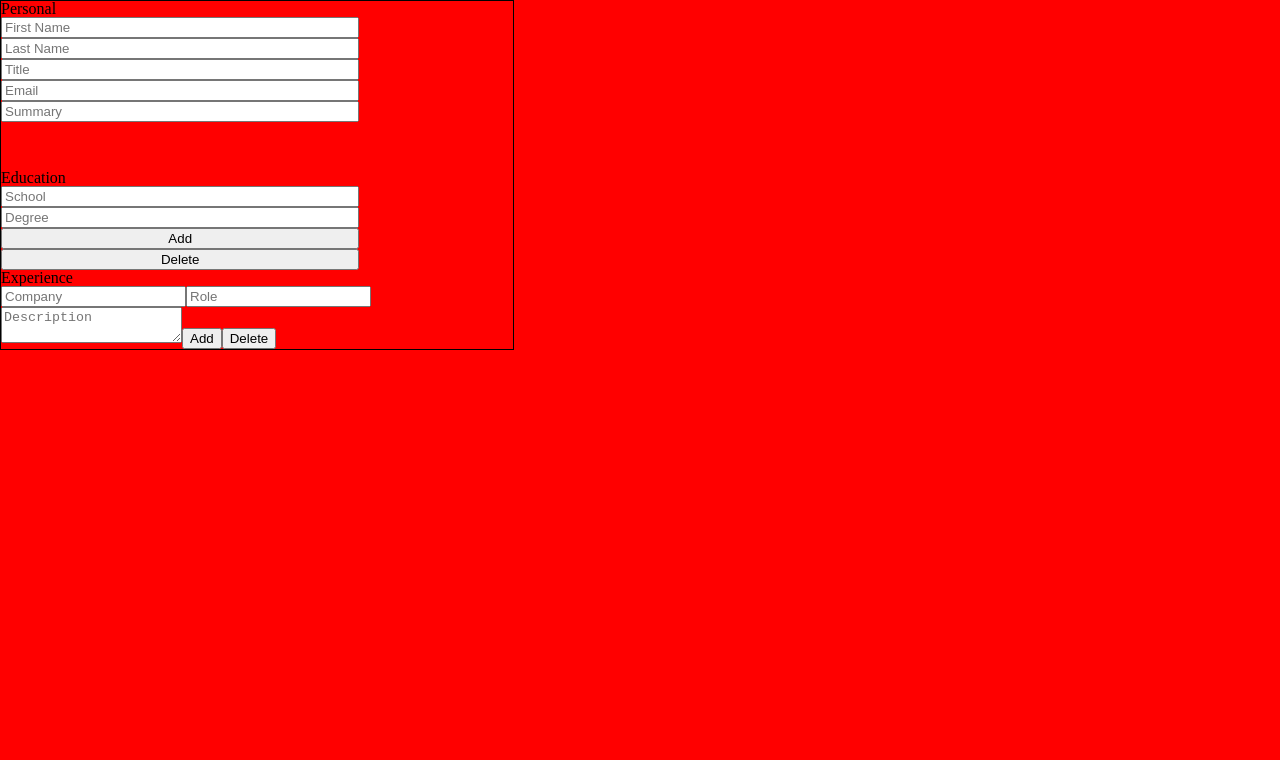
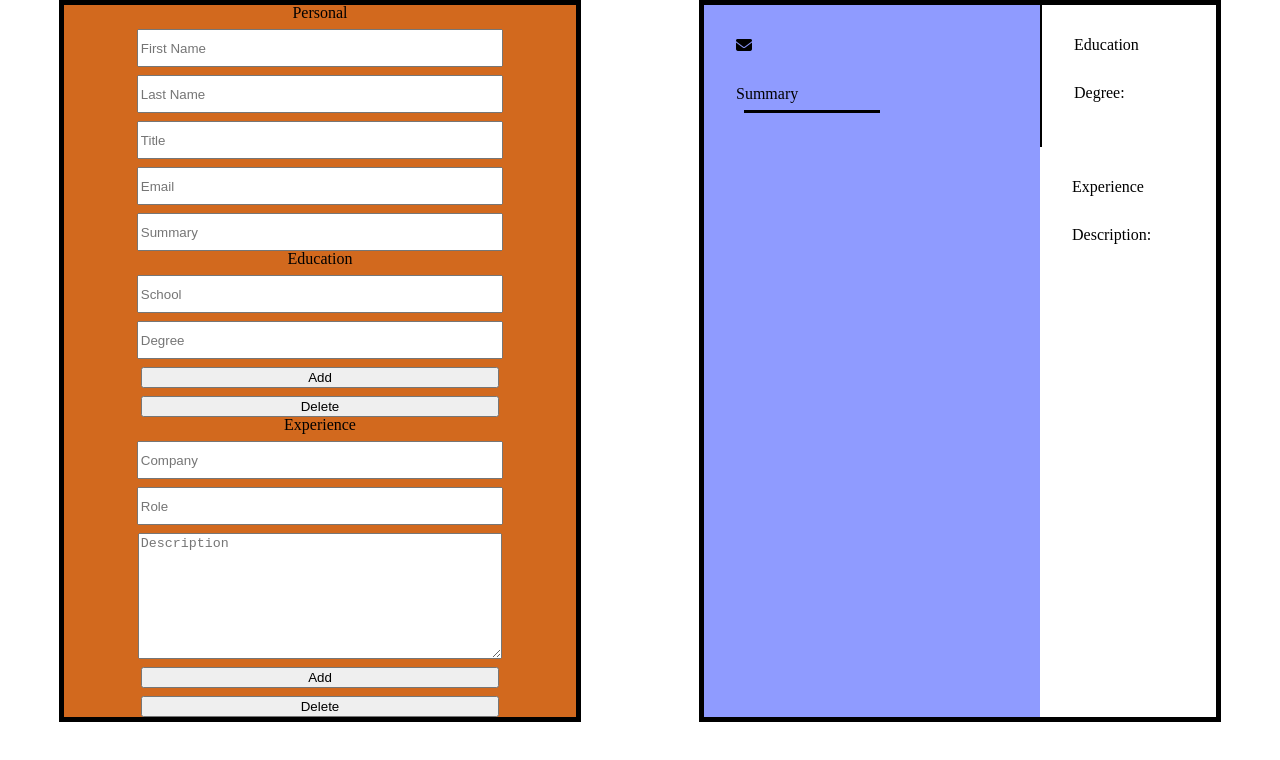
Before and after one commit to noctispine/React-Cv-App, a React (Create React App) app: page / in a window 1280 px wide. Shown: the top 760 px of the page. Built offline with nearby package versions, Linux system fonts and the light colour scheme.

Commit message:
add Experience & styles

```diff
--- a/public/index.html
+++ b/public/index.html
@@ -1,23 +1,25 @@
 <!DOCTYPE html>
 <html lang="en">
+
 <head>
   <meta charset="utf-8" />
   <link rel="icon" href="%PUBLIC_URL%/favicon.ico" />
   <meta name="viewport" content="width=device-width, initial-scale=1" />
   <meta name="theme-color" content="#000000" />
-    <meta
-      name="description"
-      content="Web site created using create-react-app"
-    />
+  <meta name="description" content="Web site created using create-react-app" />
   <link rel="apple-touch-icon" href="%PUBLIC_URL%/logo192.png" />
 
   <link rel="manifest" href="%PUBLIC_URL%/manifest.json" />
 
+  <script src="https://kit.fontawesome.com/0df074547b.js" crossorigin="anonymous"></script>
+
   <title>Cv App</title>
 </head>
+
 <body>
   <noscript>You need to enable JavaScript to run this app.</noscript>
   <div id="root"></div>
 
 </body>
+
 </html>
--- a/src/components/CvForm/EducationForm.js
+++ b/src/components/CvForm/EducationForm.js
@@ -3,7 +3,6 @@ import React from "react";
 const EducationForm = ({ education, onChange, handleAdd, handleDelete }) => {
   const educationItems = education.map((item) => (
     <div key={item.id} id={item.id}>
-      <h3>Education</h3>
       <input
         onChange={(e) => onChange(e, item.id)}
         type="text"
@@ -24,7 +23,13 @@ const EducationForm = ({ education, onChange, handleAdd, handleDelete }) => {
       <button onClick={(id) => handleDelete(item.id)}>Delete</button>
     </div>
   ));
-  return <div className="education-form">{educationItems}</div>;
+
+  return (
+    <div className="education-form">
+      <h3 id="education">Education</h3>
+      {educationItems}
+    </div>
+  );
 };
 
 export default EducationForm;
--- a/src/components/CvForm/ExperienceForm.js
+++ b/src/components/CvForm/ExperienceForm.js
@@ -3,7 +3,6 @@ import React from "react";
 const ExperienceForm = ({ experience, onChange, handleAdd, handleDelete }) => {
   const experienceItems = experience.map((item) => (
     <div key={item.id} id={item.id}>
-      <h3>Experience</h3>
       <input
         onChange={(e) => onChange(e, item.id)}
         type="text"
@@ -23,6 +22,8 @@ const ExperienceForm = ({ experience, onChange, handleAdd, handleDelete }) => {
         name="description"
         value={item.description}
         placeholder="Description"
+        cols="50"
+        rows="8"
       ></textarea>
 
       <button onClick={handleAdd}>Add</button>
@@ -30,7 +31,12 @@ const ExperienceForm = ({ experience, onChange, handleAdd, handleDelete }) => {
     </div>
   ));
 
-  return <div className="experience-form">{experienceItems}</div>;
+  return (
+    <div className="experience-form">
+      <h3>Experience</h3>
+      {experienceItems}
+    </div>
+  );
 };
 
 export default ExperienceForm;
--- a/src/components/CvForm/PersonalForm.js
+++ b/src/components/CvForm/PersonalForm.js
@@ -4,6 +4,7 @@ const PersonalForm = ({ personal, onChange }) => {
   return (
     <div className="personal-form">
       <h3>Personal</h3>
+      <div>
         <input
           onChange={onChange}
           type="text"
@@ -40,6 +41,7 @@ const PersonalForm = ({ personal, onChange }) => {
           value={personal.summary}
         />
       </div>
+    </div>
   );
 };
 
--- a/src/components/CvPrev/EducationPrev.js
+++ b/src/components/CvPrev/EducationPrev.js
@@ -2,12 +2,17 @@ import React from "react";
 
 const EducationPrev = ({ education }) => {
   const educationPrevItems = education.map((item) => (
-    <>
-      <h3>{item.school}</h3>
-      <h7>{item.degree}</h7>
-    </>
+    <li key={item.id}>
+      <h3 className="school">{item.school}</h3>
+      <h5 className="degree">Degree: {item.degree}</h5>
+    </li>
   ));
-  return <div className="education-prev">{educationPrevItems}</div>;
+  return (
+    <div className="education prev">
+      <h2>Education</h2>
+      <ul>{educationPrevItems}</ul>
+    </div>
+  );
 };
 
 export default EducationPrev;
--- a/src/components/CvPrev/ExperiencePrev.js
+++ b/src/components/CvPrev/ExperiencePrev.js
@@ -1,11 +1,20 @@
-import React from 'react'
+import React from "react";
 
-const ExperiencePrev = () => {
-    return (
-        <div>
+const ExperiencePrev = ({ experience }) => {
+  const experienceItems = experience.map((item) => (
+    <li key={item.id}>
+      <h3 className="company">{item.company}</h3>
+      <h3 className="role">{item.role}</h3>
+      <h3>Description:</h3>
+      <p className="description">{item.description}</p>
+    </li>
+  ));
+  return (
+    <div className="experience prev">
+        <h2>Experience</h2>
+      <ul>{experienceItems}</ul>
+    </div>
+  );
+};
 
-        </div>
-    )
-}
-
-export default ExperiencePrev
+export default ExperiencePrev;
--- a/src/components/CvPrev/PersonalPrev.js
+++ b/src/components/CvPrev/PersonalPrev.js
@@ -3,10 +3,11 @@ import React from 'react'
 const PersonalPrev = ({personal}) => {
     return (
         <div className="personal-prev">
-            <h3>{personal.firstName} {personal.lastName}</h3>
-            <h3>{personal.title}</h3>
-            <h3>{personal.email}</h3>
-            <p>{personal.summary}</p>
+            <h3 className="first-last-name">{personal.firstName} {personal.lastName}</h3>
+            <h4 className="title">{personal.title}</h4>
+            <h5 className="email"><i class="fas fa-envelope"></i>    {personal.email}</h5>
+            <h3 className="summary-header">Summary</h3>
+            <p className="summary">{personal.summary}</p>
 
         </div>
     )
--- a/src/components/CvPrev/cvPrev.js
+++ b/src/components/CvPrev/cvPrev.js
@@ -1,14 +1,16 @@
-import React from 'react'
-import PersonalPrev from "./PersonalPrev"
-import EducationPrev from "./EducationPrev"
+import React from "react";
+import PersonalPrev from "./PersonalPrev";
+import EducationPrev from "./EducationPrev";
+import ExperiencePrev from "./ExperiencePrev";
 
-const cvPrev = ({cv}) => {
-    return (
-        <div>
-            <PersonalPrev personal={cv.personal}/>
-            <EducationPrev education={cv.educationInfo}/>
-        </div>
-    )
-}
+const cvPrev = ({ cv }) => {
+  return (
+    <div className="cv-prev">
+      <PersonalPrev personal={cv.personal} />
+      <EducationPrev education={cv.educationInfo} />
+      <ExperiencePrev experience={cv.experience} />
+    </div>
+  );
+};
 
-export default cvPrev
+export default cvPrev;
--- a/src/components/Utils/emptyCv.js
+++ b/src/components/Utils/emptyCv.js
@@ -12,6 +12,7 @@ const emptyCv = {
   educationInfo: [
     {
       id: uniqid(),
+      //
       school: "",
       degree: "",
     },
--- a/src/style/_variables.scss
+++ b/src/style/_variables.scss
@@ -1,3 +1,3 @@
-body {
-    background-color: red;
-}
+$primary-color: #40c4ff;
+$primary-light: #82f7ff;
+$primary-dark: #0094cc;
--- a/src/style/main.scss
+++ b/src/style/main.scss
@@ -1,32 +1,96 @@
 @use 'reset';
 @use 'cv-form';
-@use 'variables';
+
+$primary-color: #536dfe;
+$primary-light: #8f9bff;
+$primary-dark: #0043ca;
+
+#root {
+  display: flex;
+  justify-content: space-around;
+}
+
+.cv-prev {
+  border: 5px solid black;
+  width: 40%;
+  display: grid;
+  display: grid;
+  grid-template-columns: 1fr 1fr 1fr;
+  grid-template-rows: 1fr 1fr 1fr 1fr 1fr;
+  gap: 0px 0px;
+  grid-template-areas:
+    "Personal Education Education"
+    "Personal Experience Experience"
+    "Personal Experience Experience"
+    "Personal Experience Experience"
+    "Personal Experience Experience";
+
+  .personal-prev {
+    background-color: $primary-light;
+    grid-area: Personal;
+
+    > * {
+      margin: 2rem;
+    }
+
+    .first-last-name {
+      text-align: center;
+    }
+
+    .summary-header::after {
+      display: block;
+      content: "";
+      border-bottom: 0.2rem solid black;
+      width: 50%;
+      margin: 0.5rem 0.5rem;
+    }
+
+    .summary {
+      width: 34ch;
+    }
+  }
+
+  .education {
+    grid-area: Education;
+    box-sizing: border-box;
+    border-left: 2px solid black;
+    > * {
+      margin: 2rem;
+    }
+  }
+
+  .experience {
+    grid-area: Experience;
+    box-sizing: border-box;
+
+    > * {
+      margin: 2rem;
+    }
+  }
+}
 
 .cv-form {
+  border: 5px solid black;
+  text-align: center;
+  width: 40%;
+  background-color: chocolate;
 
-    border: 1px solid black;
-    width: 40%;
+  div {
+    display: flex;
+    flex-direction: column;
 
-
-    .personal-form {
-        display: flex;
-        flex-direction: column;
+    > * {
+      input {
+        height: 2rem;
+        :focus {
+          border: none;
+        }
+      }
+      > * {
+        margin-top: 0.5rem;
         width: 70%;
-
+        align-self: center;
+      }
     }
-
-    .education-form div {
-        display: flex;
-        flex-direction: column;
-        width: 70%;
-        margin-top: 3rem;
-
-        input[name="school"] {
-            flex: 0 0 20%;
-        }
-
-        input[name="degree"] {
-            flex: 0 0 20%;
-        }
-    }
+  }
 }
```
Also changed, not shown: src/components/Main.js (line endings or trailing spaces). Lines whose indentation alone changed are shown as unchanged.
